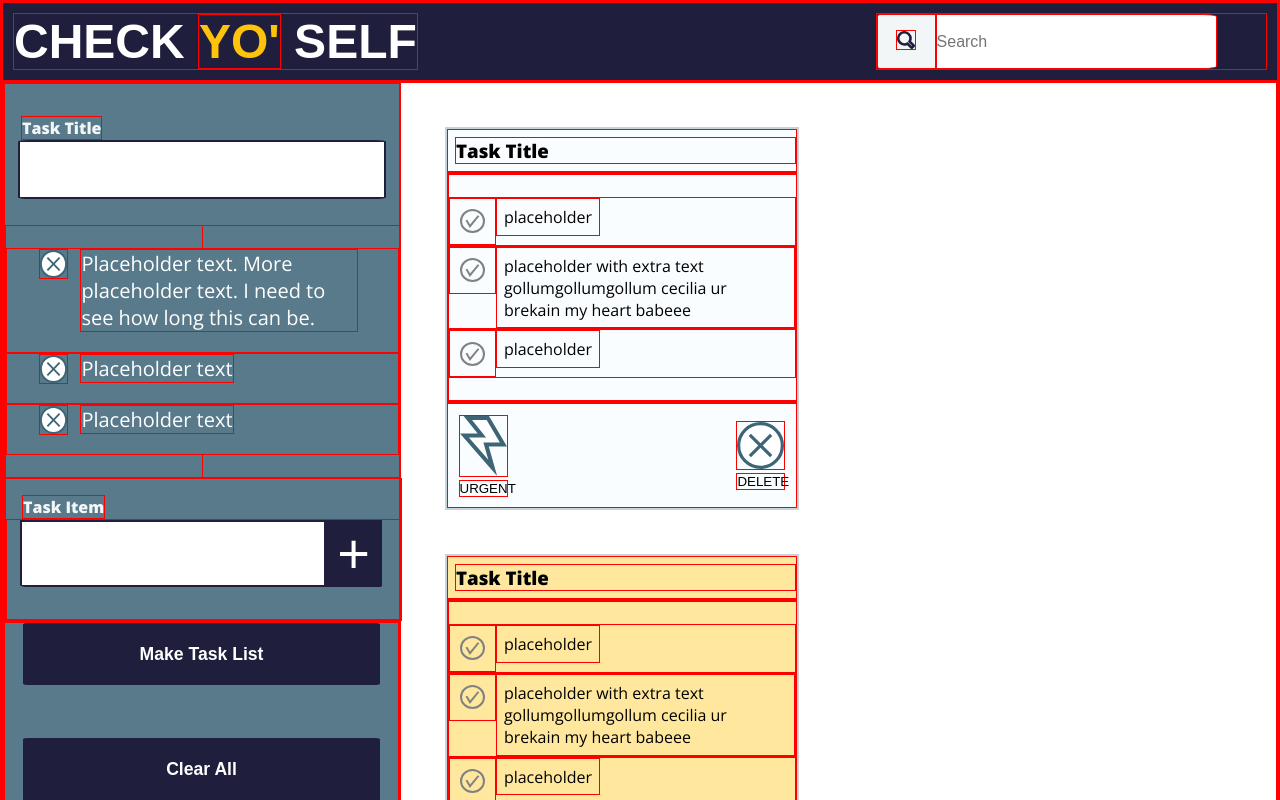
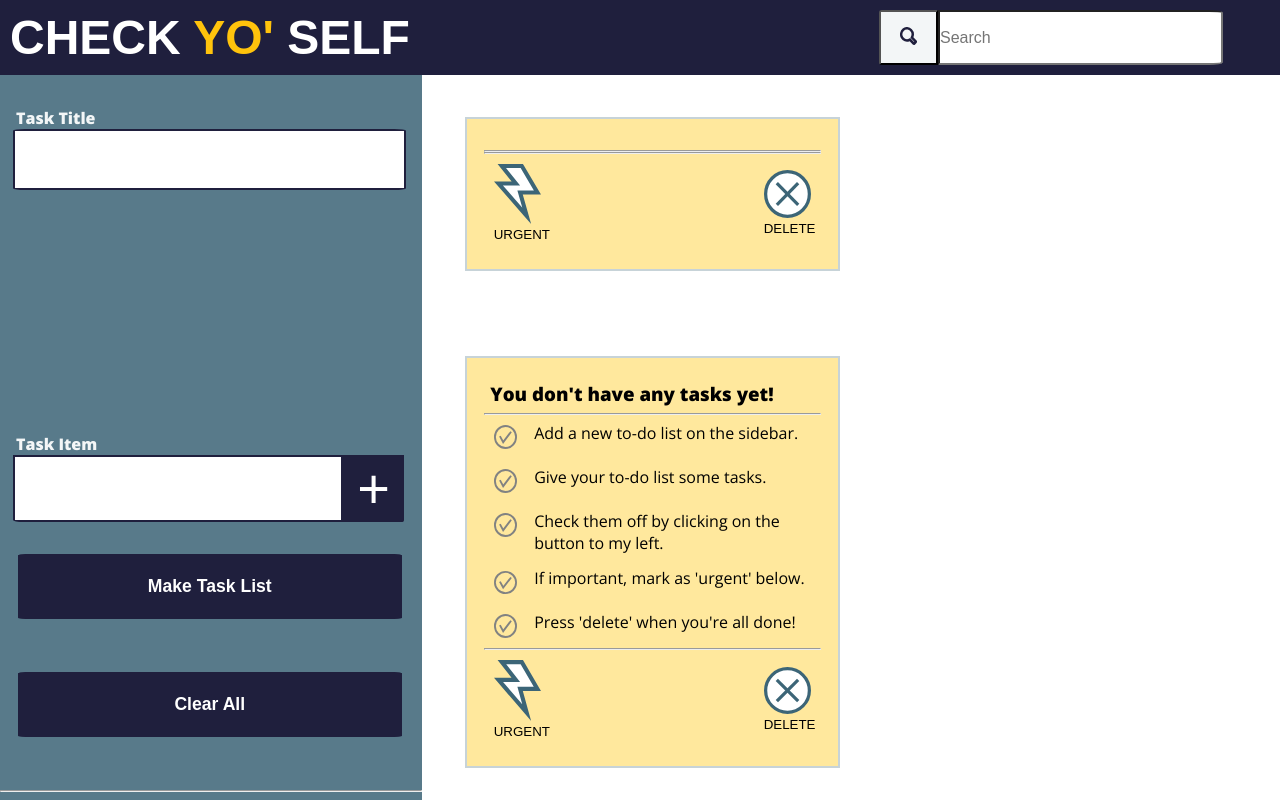
Before and after one commit to monstaro/CheckYoSelf, a plain HTML site: page index.html in a window 1280 px wide. Both pictures are taken after a click on the button "Make Task List". Shown: the top 800 px of the page. Drawn offline with nearby package versions, Linux system fonts and the light colour scheme.

Commit message:
Adds JS functionality to sidebar and new cards open up

```diff
--- a/index.html
+++ b/index.html
@@ -26,10 +26,10 @@
         <input type="text" name="task-title" class="todoCreator-taskInput-textInput"></input>
         <!-- </section> -->
         <section class="sidebar-toDoCreator-taskList">
-          <ul class="toDoCreator-taskList-fullList">
-            <li class="toDoCreator-taskList-listItem">
+          <ul class="toDoCreator-taskList-fullList" id="taskListParent">
+            <!-- <li class="toDoCreator-taskList-listItem">
               <img src="./images/delete.svg" class="taskList-listItem-delete">
-              <p class="taskList-listItem-text">Placeholder text. More placeholder text. I need to see how long this can be.</p>
+              <p class="taskList-listItem-text" id="taskText">Placeholder text. More placeholder text. I need to see how long this can be.</p>
             </li>
             <li class="toDoCreator-taskList-listItem">
               <img src="./images/delete.svg" class="taskList-listItem-delete">
@@ -38,19 +38,19 @@
             <li class="toDoCreator-taskList-listItem">
               <img src="./images/delete.svg" class="taskList-listItem-delete">
               <p class="taskList-listItem-text">Placeholder text</p>
-            </li>
+            </li> -->
           </ul>
         </section>
         <section class="sidebar-toDoCreator-itemInput">
           <label for="task-item" class="todoCreator-taskInput-itemInputLabel">Task Item</label>
           <div class="itemInput-container-textAndButton">
-            <input type="text" name="task-item" class="todoCreator-itemInput-textInput"></input>
-            <button class="todoCreator-itemInput-button">+</button>
+            <input type="text" name="task-item" class="todoCreator-itemInput-textInput" id="taskInputField" onkeyup="disableTaskAddButton()"></input>
+            <button disabled class="todoCreator-itemInput-button" id="taskAddButton">+</button>
           </div>
         </section>
       </section>
       <section class="sidebar-buttonsList-section">
-        <button class="sidebar-buttonsList-button">Make Task List</button>
+        <button class="sidebar-buttonsList-button" id="makeToDoCard">Make Task List</button>
         <button class="sidebar-buttonsList-button">Clear All</button>
         <hr class="sidebar-linebreak">
         <br class="sidebar-linebreak">
@@ -58,9 +58,9 @@
       </section>
     </section>
     <!-- CARDS -->
-    <main class="main-card-background">
+    <main class="main-card-background" id="parentSectionCards">
       <!-- <div class="main-card-yellowContainer"> -->
-      <div class="main-card-greyContainer">
+      <!-- <div class="main-card-greyContainer">
         <section class="main-card-title">
           <h3>Task Title</h3>
         </section>
@@ -94,26 +94,32 @@
             <p class="card-button-text">Delete</p>
           </button>
         </section>
-      </div>
+      </div> -->
 
       <div class="main-card-yellowContainer">
         <section class="main-card-title">
-          <h3>Task Title</h3>
+          <h3>You don't have any tasks yet!</h3>
         </section>
           <hr>
         <section class="main-card-list">
           <ul class="main-task-checkbox">
             <li class="main-task-items">
               <img src="./images/checkbox-active.svg" class="main-task-icons">
-              <p class="main-task-text">placeholder</p>
+              <p class="main-task-text">Add a new to-do list on the sidebar.</p>
             </li>
             <li class="main-task-items">
               <img src="./images/checkbox-active.svg" class="main-task-icons"></img>
-              <p class="main-task-text">placeholder with extra text gollumgollumgollum cecilia ur brekain my heart babeee</p>
+              <p class="main-task-text">Give your to-do list some tasks. </p>
             </li>
             <li class="main-task-items">
               <img src="./images/checkbox-active.svg" class="main-task-icons"></img>
-              <p class="main-task-text">placeholder</p>
+              <p class="main-task-text">Check them off by clicking on the button to my left.</p>
+              <li class="main-task-items">
+                <img src="./images/checkbox-active.svg" class="main-task-icons"></img>
+                <p class="main-task-text">If important, mark as 'urgent' below.</p>
+                <li class="main-task-items">
+                  <img src="./images/checkbox-active.svg" class="main-task-icons"></img>
+                  <p class="main-task-text">Press 'delete' when you're all done!</p>
             </li>
           </ul>
         </section>
@@ -133,7 +139,7 @@
         </div>
     </main>
   </div>
-
+  <script type="text/javascript" src="main.js"></script>
 </body>
 
 </html>
--- a/main.js
+++ b/main.js
@@ -0,0 +1,72 @@
+
+var taskAddButton = document.getElementById('taskAddButton')
+var taskInputField = document.getElementById('taskInputField')
+
+//may have to make this local var
+var taskText = document.getElementById('taskText')
+
+
+function addNewTask () {
+  var taskListParent = document.getElementById('taskListParent');
+  taskListParent.insertAdjacentHTML('beforeend', `<li class="toDoCreator-taskList-listItem">
+    <img src="./images/delete.svg" class="taskList-listItem-delete">
+    <p class="taskList-listItem-text" id="taskText">${taskInputField.value}</p>
+  </li>`)
+}
+
+taskAddButton.addEventListener('click', addNewTask);
+// Add innerHTML function to add whole list item to
+// proper spot in parent which is the UL
+
+
+// Interpolate the value of the text input field
+// into the <p> element on the HTML we are adding
+
+
+
+
+//ADD NEW CARDS
+//doc query for parent section of main-card-bacgrkound
+//insert innerHTML
+
+
+function addNewCard() {
+  var parentSectionCards = document.getElementById('parentSectionCards');
+  parentSectionCards.insertAdjacentHTML('afterbegin', `<div class="main-card-yellowContainer">
+    <section class="main-card-title">
+      <h3></h3>
+    </section>
+      <hr>
+    <section class="main-card-list">
+      <ul class="main-task-checkbox">
+
+      </ul>
+    </section>
+    <hr>
+    <section class="main-card-buttons">
+      <button class="card-button-urgent">
+        <img src="./images/urgent.svg" class="card-button-image" />
+        <p class="card-button-text">Urgent</p>
+      </button>
+      <button class="card-button-delete">
+        <img src="./images/delete.svg" class="card-button-image" />
+        <p class="card-button-text">Delete</p>
+      </button>
+    </section>
+    </div>`);
+}
+var makeToDoCard = document.getElementById('makeToDoCard');
+
+makeToDoCard.addEventListener('click', addNewCard);
+
+
+function disableTaskAddButton() {
+  if (taskInputField.value !== ""){
+    taskAddButton.disabled = false;
+  }else{
+    taskAddButton.disabled = true;
+  }
+}
+
+
+taskInputField.addEventListener('keyup', disableTaskAddButton);
--- a/style.css
+++ b/style.css
@@ -1,7 +1,6 @@
 * {
   margin: 0;
   padding: 0;
-  border: 1px red solid;
 }
 
 body {
@@ -60,6 +59,7 @@ header {
 
 .sidebar-and-main {
   display: flex;
+  height: 1000px;
 }
 .sidebar {
   width: 33%;
@@ -99,6 +99,13 @@ header {
   border-radius: 3%;
   margin: 0 1em 2em 1em;
 }
+
+.sidebar-toDoCreator-taskList {
+  height: 200px;
+  overflow: scroll;
+}
+/* Revisit above */
+
 
 .toDoCreator-taskList-fullList {
   display: inline;
@@ -176,12 +183,13 @@ header {
 
  /* CARDS */
 
- /* .main-card-background {
-   width: 30%;
-   height: 100%;
-   background-color: #FAFDFF;
-   border: 2px solid #C7D3D8;
-  } */
+.main-card-background {
+  display: flex;
+  flex-direction: column;
+  flex-wrap: wrap;
+  overflow: scroll;
+  width: 66%
+  }
 
 .main-card-greyContainer {
   width: 40%;
@@ -198,6 +206,7 @@ header {
   margin: 5%;
   background-color: #FFE89D;
   border: 2px solid #C7D3D8;
+  padding: 2%;
 }
 
 .main-card-title {
@@ -235,7 +244,6 @@ header {
 .main-task-text {
   padding: 2%;
   width: auto;
-
 }
 
 .main-card-buttons {
```
